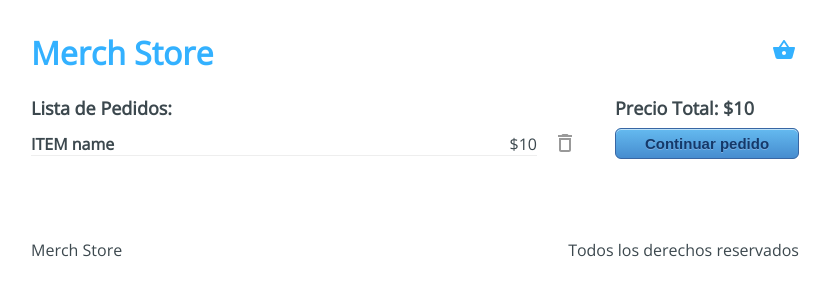
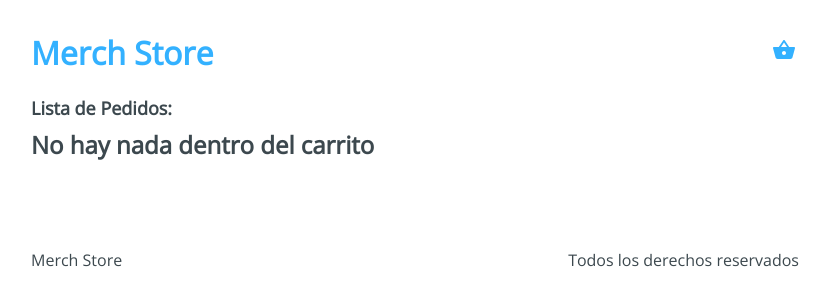
Before and after one commit to Edmundo0994/merchShop, a React app: page /checkout in a window 1280 px wide. Shown: the top 306 px of the page, without its empty margins (225-1055 px from the left). Built offline with nearby package versions, Linux system fonts and the light colour scheme.

Commit message:
[ADD] Logic to checkout and litle changes in css

```diff
--- a/src/components/Product.jsx
+++ b/src/components/Product.jsx
@@ -4,10 +4,10 @@ export default function Product({ product, handleAddToCart }) {
   return (
     <div className="Products-item">
       <img src={product.image} alt={product.title} />
-      <div className="Product-item-info">
+      <div className="Products-item-info">
         <h2>
           {product.title}
-          <span>{product.price}</span>
+          <span>${product.price}</span>
         </h2>
         <p>{product.description}</p>
       </div>
--- a/src/containers/Checkout.jsx
+++ b/src/containers/Checkout.jsx
@@ -1,29 +1,49 @@
-import React from "react";
+import React, { useContext } from "react";
 import { Link } from "react-router-dom";
 import DeleteOutlineIcon from "@mui/icons-material/DeleteOutline";
+import AppContext from "../context/AppContext";
 import "../styles/components/Checkout.css";
 
 export default function Checkout() {
+  const { state, removeFromCart } = useContext(AppContext);
+  const { cart } = state;
+  const totalPrice = cart.reduce((a, b) => a + (b.price || 0), 0);
+  const handleRemoveFromCart = (product) => {
+    removeFromCart(product);
+  };
   return (
     <div className="Checkout">
       <div className="Checkout-content">
         <h3>Lista de Pedidos:</h3>
-        <div className="Checkout-item">
+        {cart.length > 0 ? (
+          cart.map((item) => (
+            <div key={item.id} className="Checkout-item">
               <div className="Checkout-element">
-            <h4>ITEM name</h4>
-            <span>$10</span>
+                <div className="Checkout-detail">
+                  <img src={item.image} alt={item.title} />
+                  <h4>{item.title}</h4>
                 </div>
-          <button type="button">
+                <span>${item.price}</span>
+              </div>
+              <button type="button" onClick={() => handleRemoveFromCart(item)}>
                 <DeleteOutlineIcon size="small" />
               </button>
             </div>
+          ))
+        ) : (
+          <h2>No hay nada dentro del carrito</h2>
+        )}
       </div>
+      {cart.length > 0 && (
         <div className="Checkout-sidebar">
-        <h3>Precio Total: $10</h3>
+          <h3>Precio Total: ${totalPrice}</h3>
           <Link to="/checkout/information">
-          <button type="button">Continuar pedido</button>
+            <button id="ctn-btn" type="button">
+              Continuar pedido
+            </button>
           </Link>
         </div>
+      )}
     </div>
   );
 }
--- a/src/styles/components/Checkout.css
+++ b/src/styles/components/Checkout.css
@@ -28,17 +28,26 @@
   width: 100%;
   border-bottom: 1px solid #eee;
 }
-.Checkout-element h4 {
-  margin: 0;
+
+.Checkout-element .Checkout-detail {
+  display: flex;
+  flex-flow: row;
+  align-items: center;
+}
+
+.Checkout-element .Checkout-detail img {
+  width: 5rem;
+}
+
+.Checkout-element .Checkout-detail h4 {
+  margin: 0 0 0 1.5rem;
 }
 
 .Checkout-sidebar button {
   box-shadow: inset 0px 1px 0px 0px #bee2f9;
   background: linear-gradient(to bottom, #63b8ee 5%, #468ccf 100%);
-    background-color: #63b8ee;
   border-radius: 6px;
   border: 1px solid #3866a3;
-    display: inline-block;
   cursor: pointer;
   color: #14396a;
   font-family: Arial;
@@ -48,8 +57,6 @@
   text-decoration: none;
   text-shadow: 0px 1px 0px #7cacde;
   width: 100%;
-    display: block;
-    outline: none;
 }
 
 a {
```
Lines whose indentation alone changed are shown as unchanged.
